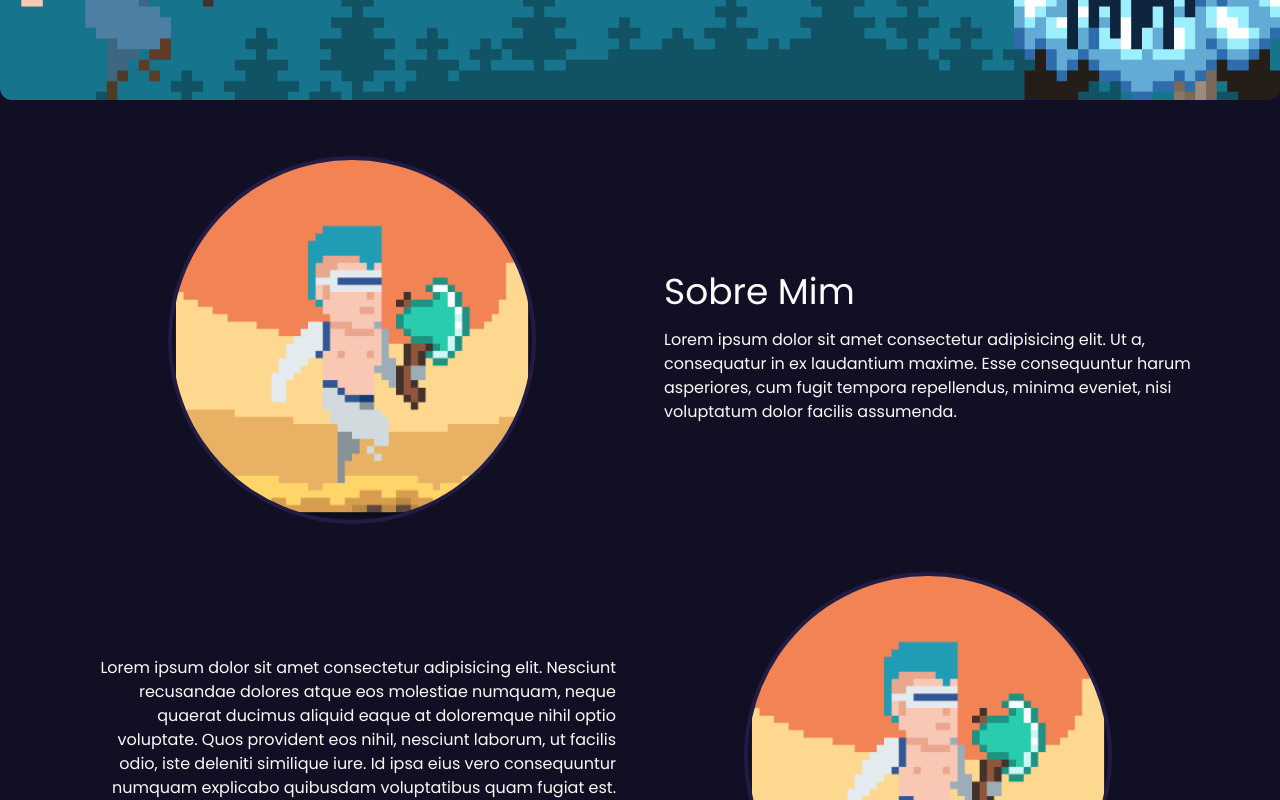
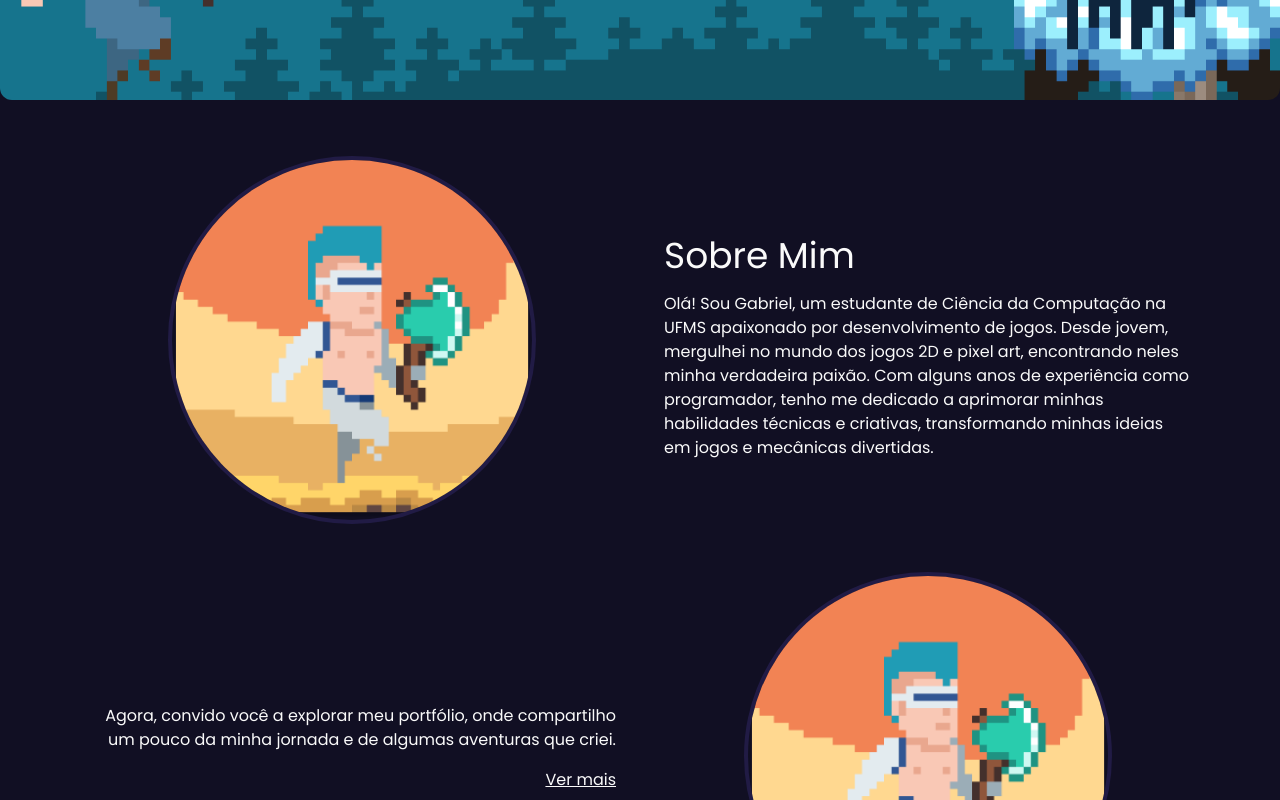
Before and after one commit to ArthurSchumacher/barbe-portfolio, a Next.js app: page / in a window 1280 px wide. Shown: the part 300-1100 px from the top of the page. Built offline with nearby package versions, Linux system fonts and the light colour scheme.

Commit message:
feat: About message.

```diff
--- a/src/app/page.tsx
+++ b/src/app/page.tsx
@@ -6,19 +6,17 @@ export default function Home() {
   return (
     <main className="container py-8 text-neutral-50 px-16">
       <About title="Sobre Mim" imagePath="/foto1.png">
-        Lorem ipsum dolor sit amet consectetur adipisicing elit. Ut a,
-        consequatur in ex laudantium maxime. Esse consequuntur harum asperiores,
-        cum fugit tempora repellendus, minima eveniet, nisi voluptatum dolor
-        facilis assumenda.
+        Olá! Sou Gabriel, um estudante de Ciência da Computação na UFMS
+        apaixonado por desenvolvimento de jogos. Desde jovem, mergulhei no mundo
+        dos jogos 2D e pixel art, encontrando neles minha verdadeira paixão. Com
+        alguns anos de experiência como programador, tenho me dedicado a
+        aprimorar minhas habilidades técnicas e criativas, transformando minhas
+        ideias em jogos e mecânicas divertidas.
       </About>
 
       <About imagePath="/foto1.png" link="Ver mais" pathToLink="/" isReverse>
-        Lorem ipsum dolor sit amet consectetur adipisicing elit. Nesciunt
-        recusandae dolores atque eos molestiae numquam, neque quaerat ducimus
-        aliquid eaque at doloremque nihil optio voluptate. Quos provident eos
-        nihil, nesciunt laborum, ut facilis odio, iste deleniti similique iure.
-        Id ipsa eius vero consequuntur numquam explicabo quibusdam voluptatibus
-        quam fugiat est.
+        Agora, convido você a explorar meu portfólio, onde compartilho um pouco
+        da minha jornada e de algumas aventuras que criei.
       </About>
 
       <Portfolio />
--- a/src/components/About.tsx
+++ b/src/components/About.tsx
@@ -5,7 +5,6 @@ import { ReactNode } from "react";
 interface AboutProps {
   imagePath: string;
   isReverse?: boolean;
-  rightTitle?: boolean;
   title?: string;
   link?: string;
   pathToLink?: string;
@@ -14,7 +13,6 @@ interface AboutProps {
 
 function About({
   isReverse,
-  rightTitle,
   imagePath,
   title,
   link,
@@ -22,7 +20,7 @@ function About({
   children,
 }: AboutProps) {
   return (
-    <div className="grid grid-cols-2">
+    <section className="grid grid-cols-2">
       <div
         className={`sm:col-span-1 col-span-2 flex items-center justify-center p-6 ${
           isReverse ? "sm:order-1" : ""
@@ -53,7 +51,7 @@ function About({
           </Link>
         )}
       </div>
-    </div>
+    </section>
   );
 }
 
```
